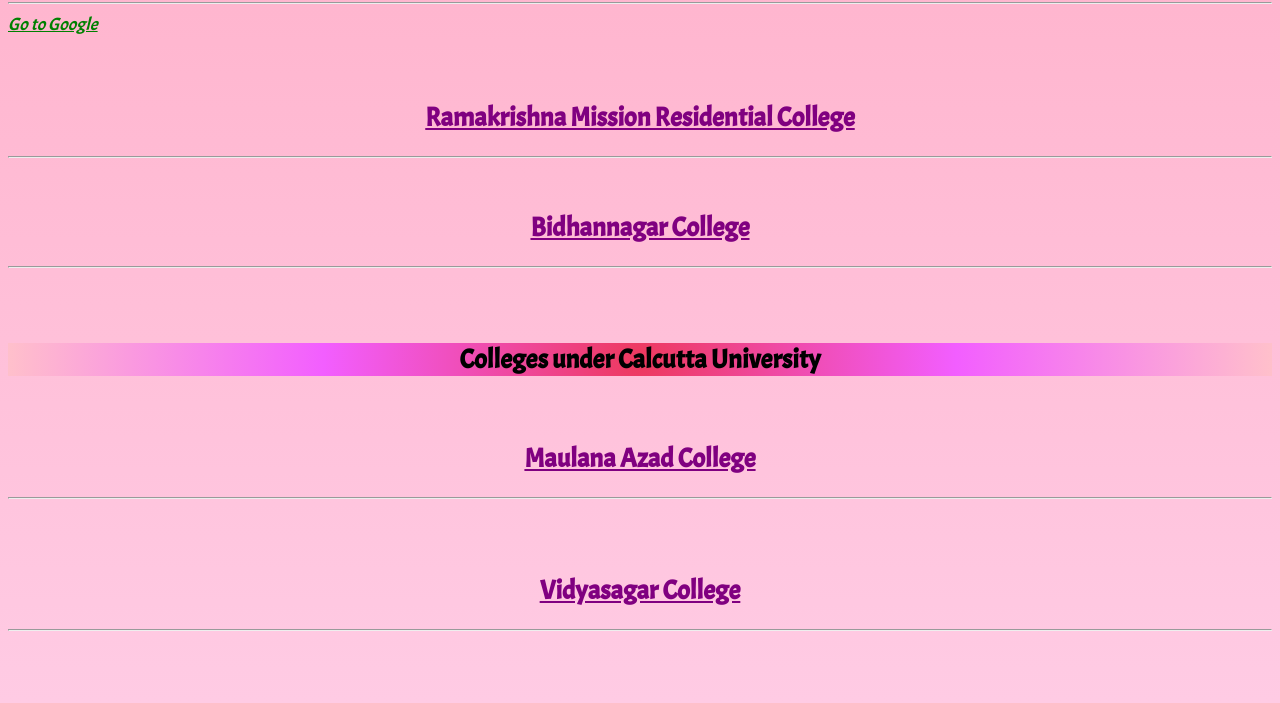
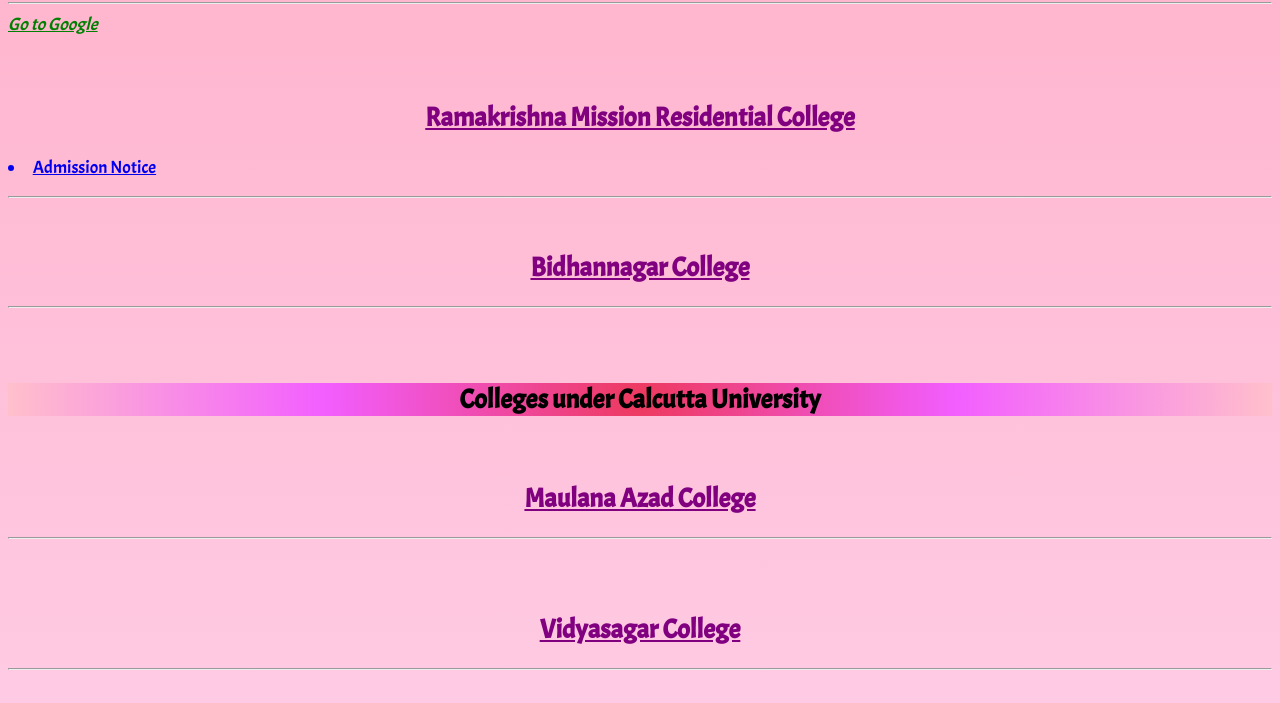
Before and after one commit to Sayak-Mondal/colleges.github.io, a plain HTML site: page index.html in a window 1280 px wide. Shown: the part 90-793 px from the top of the page. Drawn offline with Linux system fonts and the light colour scheme.

Commit message:
Update index.html

```diff
--- a/index.html
+++ b/index.html
@@ -23,6 +23,7 @@
 
 
   <a class = "college_name" href = "https://rkmrc.in/" target = "_blank"><h2>Ramakrishna Mission Residential College</h2></a>
+  <a href = "https://rkmrc.in/wp-content/uploads/2022/06/UG-Admission-Notification-v1.0-2022.pdf" target = "_blank"><p><li>Admission Notice</li></p></a>
 
      <hr/>
 
```
